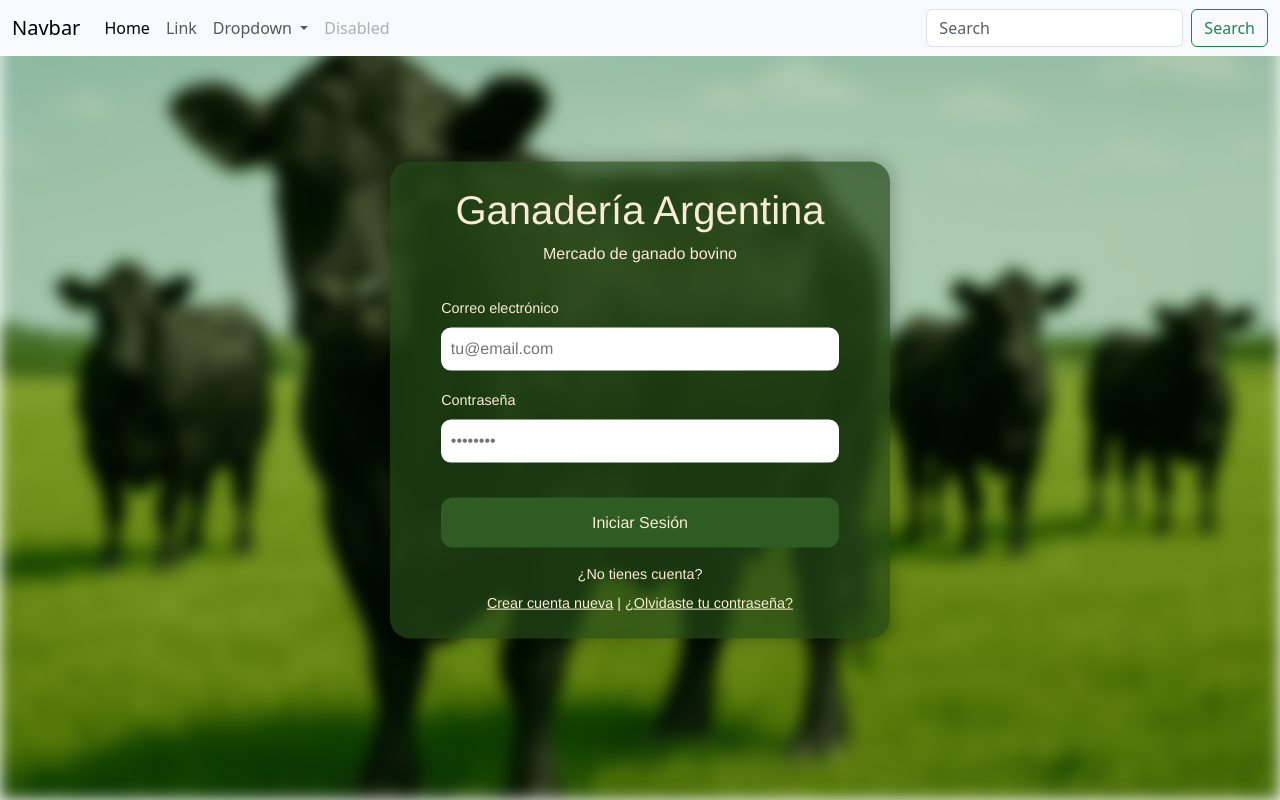
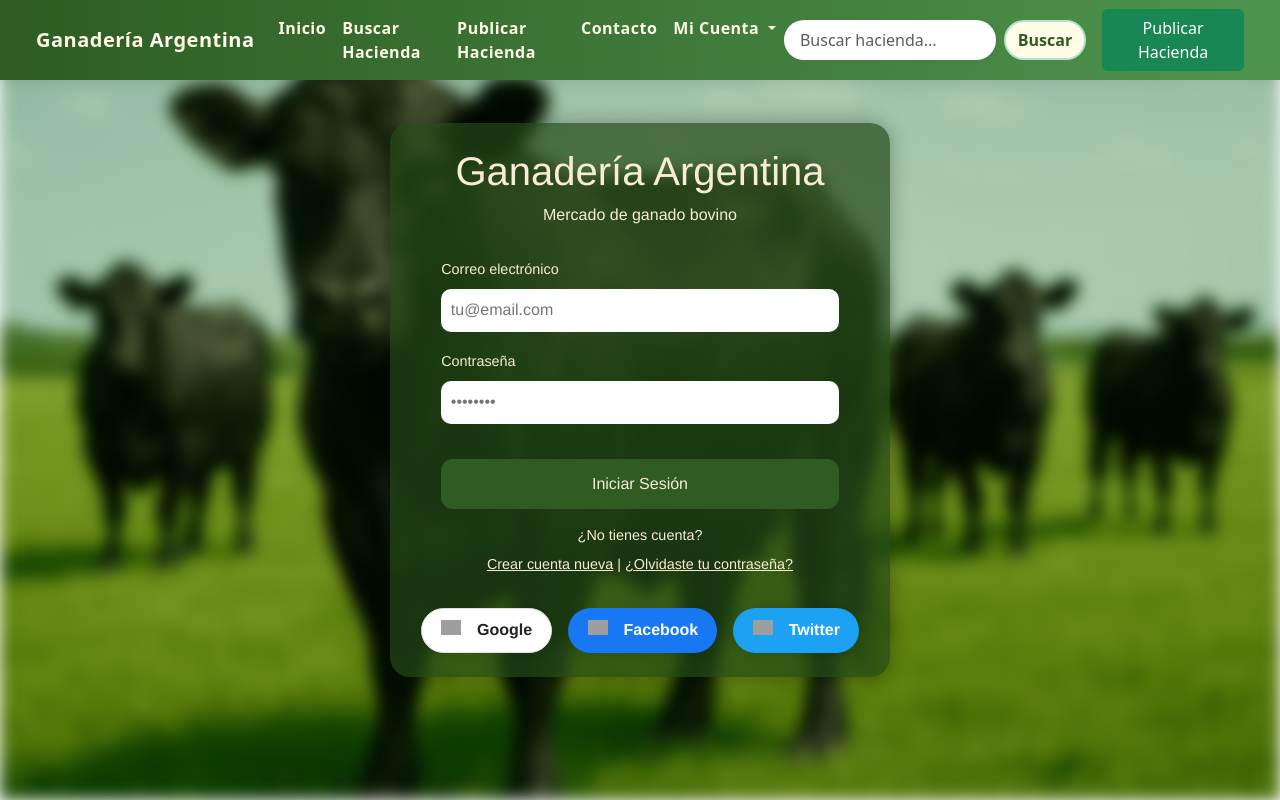
Before and after one commit to matiasbidinost/pRural, an Angular app: page / in a window 1280 px wide. Built offline with nearby package versions, Linux system fonts and the light colour scheme; grey boxes are pictures that could not be loaded.

Commit message:
mejora estetica parcial

```diff
--- a/src/app/app.css
+++ b/src/app/app.css
@@ -0,0 +1,88 @@
+/* Navbar general */
+.navbar {
+    background: linear-gradient(90deg, #2e5c22 0%, #4e944f 100%) !important;
+    box-shadow: 0 2px 12px rgba(0,0,0,0.08);
+    padding: 0.5rem 1.5rem;
+}
+
+/* Marca y links */
+.navbar-brand, .nav-link, .dropdown-toggle {
+    color: #fffbe7 !important;
+    font-weight: 600;
+    letter-spacing: 0.5px;
+    transition: color 0.2s;
+}
+
+.navbar-brand:hover, .nav-link:hover, .dropdown-toggle:hover {
+    color: #b7e4c7 !important;
+    text-shadow: 0 1px 6px rgba(46,92,34,0.10);
+}
+
+.nav-link.active {
+    color: #ffe082 !important;
+    border-bottom: 2px solid #ffe082;
+    border-radius: 0;
+}
+
+.nav-link.disabled {
+    color: #bdbdbd !important;
+    opacity: 0.7;
+}
+
+/* Dropdown */
+.dropdown-menu {
+    background: #2e5c22;
+    border-radius: 12px;
+    border: none;
+    box-shadow: 0 4px 16px rgba(0,0,0,0.10);
+}
+
+.dropdown-item {
+    color: #fffbe7;
+    transition: background 0.2s, color 0.2s;
+    border-radius: 8px;
+    margin: 2px 0;
+}
+
+.dropdown-item:hover, .dropdown-item:focus {
+    background: #4e944f;
+    color: #ffe082;
+}
+
+/* Search form */
+.form-control[type="search"] {
+    border-radius: 20px;
+    border: none;
+    padding: 0.5rem 1rem;
+    margin-right: 0.5rem;
+    box-shadow: 0 1px 4px rgba(46,92,34,0.08);
+    transition: box-shadow 0.2s;
+}
+
+.form-control[type="search"]:focus {
+    box-shadow: 0 2px 8px rgba(46,92,34,0.18);
+    outline: none;
+}
+
+.btn-outline-success {
+    border-radius: 20px;
+    border: 2px solid #b7e4c7;
+    color: #2e5c22;
+    background: #fffbe7;
+    font-weight: 600;
+    transition: background 0.2s, color 0.2s, border 0.2s;
+}
+
+.btn-outline-success:hover, .btn-outline-success:focus {
+    background: #4e944f;
+    color: #fffbe7;
+    border-color: #4e944f;
+}
+
+/* Responsive: navbar rounded only on desktop */
+@media (max-width: 991px) {
+    .navbar {
+        border-radius: 0;
+        padding: 0.5rem 0.5rem;
+    }
+}
--- a/src/app/app.html
+++ b/src/app/app.html
@@ -1,36 +1,44 @@
 <nav class="navbar navbar-expand-lg bg-body-tertiary">
   <div class="container-fluid">
-    <a class="navbar-brand" [routerLink]="['/login']">Navbar</a>
+    <a class="navbar-brand d-flex align-items-center" [routerLink]="['/']">
+      Ganadería Argentina
+    </a>
     <button class="navbar-toggler" type="button" data-bs-toggle="collapse" data-bs-target="#navbarSupportedContent" aria-controls="navbarSupportedContent" aria-expanded="false" aria-label="Toggle navigation">
       <span class="navbar-toggler-icon"></span>
     </button>
     <div class="collapse navbar-collapse" id="navbarSupportedContent">
       <ul class="navbar-nav me-auto mb-2 mb-lg-0">
         <li class="nav-item">
-          <a class="nav-link active" aria-current="page" [routerLink]="['/register']">Home</a>
+          <a class="nav-link" [routerLink]="['/']">Inicio</a>
         </li>
         <li class="nav-item">
-          <a class="nav-link" href="#">Link</a>
+          <a class="nav-link" [routerLink]="['/search']">Buscar Hacienda</a>
+        </li>
+        <li class="nav-item">
+          <a class="nav-link" [routerLink]="['/publish']">Publicar Hacienda</a>
+        </li>
+        <li class="nav-item">
+          <a class="nav-link" [routerLink]="['/contact']">Contacto</a>
         </li>
         <li class="nav-item dropdown">
           <a class="nav-link dropdown-toggle" href="#" role="button" data-bs-toggle="dropdown" aria-expanded="false">
-            Dropdown
+            Mi Cuenta
           </a>
           <ul class="dropdown-menu">
-            <li><a class="dropdown-item" href="#">Action</a></li>
-            <li><a class="dropdown-item" href="#">Another action</a></li>
+            <li><a class="dropdown-item" [routerLink]="['/profile']">Mi Perfil</a></li>
+            <li><a class="dropdown-item" [routerLink]="['/my-listings']">Mis Publicaciones</a></li>
             <li><hr class="dropdown-divider"></li>
-            <li><a class="dropdown-item" href="#">Something else here</a></li>
+            <li><a class="dropdown-item" [routerLink]="['/login']">Cerrar Sesión</a></li>
           </ul>
         </li>
-        <li class="nav-item">
-          <a class="nav-link disabled" aria-disabled="true">Disabled</a>
-        </li>
       </ul>
-      <form class="d-flex" role="search">
-        <input class="form-control me-2" type="search" placeholder="Search" aria-label="Search"/>
-        <button class="btn btn-outline-success" type="submit">Search</button>
+      <form class="d-flex mx-auto search-form" role="search">
+        <input class="form-control me-2" type="search" placeholder="Buscar hacienda..." aria-label="Buscar"/>
+        <button class="btn btn-outline-success" type="submit">Buscar</button>
       </form>
+      <a class="btn btn-success ms-3 d-none d-lg-block" [routerLink]="['/publish']">
+        Publicar Hacienda
+      </a>
     </div>
   </div>
 </nav>
--- a/src/app/components/auth/login/login.css
+++ b/src/app/components/auth/login/login.css
@@ -79,3 +79,94 @@ form {
 .loginExtras a {
     text-decoration: underline;
 }
+
+.social-login {
+    width: 100%;
+    margin-top: 2rem;
+    display: flex;
+    flex-direction: column;
+    align-items: center;
+}
+
+.social-login-text {
+    color: antiquewhite;
+    font-size: 1rem;
+    margin-bottom: 1rem;
+    letter-spacing: 0.5px;
+}
+
+.social-buttons {
+    display: flex;
+    gap: 1rem;
+    justify-content: center;
+    width: 100%;
+}
+
+.btn-social {
+    display: flex;
+    align-items: center;
+    gap: 0.5rem;
+    border: none;
+    border-radius: 50px;
+    padding: 0.6rem 1.2rem;
+    font-size: 1rem;
+    font-family: inherit;
+    font-weight: 600;
+    cursor: pointer;
+    box-shadow: 0 2px 8px rgba(0,0,0,0.10);
+    transition: transform 0.2s, box-shadow 0.2s;
+    background: #fff;
+    color: #222;
+}
+
+.btn-social .icon {
+    display: inline-block;
+    width: 20px;
+    height: 20px;
+    background-size: contain;
+    background-repeat: no-repeat;
+    margin-right: 0.5rem;
+}
+
+.btn-social.google .icon {
+    background-image: url('https://img.icons8.com/color/48/google-logo.png');
+}
+
+.btn-social.facebook .icon {
+    background-image: url('https://upload.wikimedia.org/wikipedia/commons/0/05/Facebook_Logo_%282019%29.png');
+}
+
+.btn-social.twitter .icon {
+    background-image: url('https://img.icons8.com/ios-filled/50/twitterx--v1.png');
+}
+
+.btn-social.google {
+    background: #fff;
+    color: #222;
+    border: 1.5px solid #e0e0e0;
+}
+
+.btn-social.google:hover {
+    box-shadow: 0 4px 12px rgba(66,133,244,0.15);
+    transform: translateY(-2px) scale(1.04);
+}
+
+.btn-social.facebook {
+    background: #1877F3;
+    color: #fff;
+}
+
+.btn-social.facebook:hover {
+    background: #145db2;
+    transform: translateY(-2px) scale(1.04);
+}
+
+.btn-social.twitter {
+    background: #1DA1F2;
+    color: #fff;
+}
+
+.btn-social.twitter:hover {
+    background: #0d8ddb;
+    transform: translateY(-2px) scale(1.04);
+}
--- a/src/app/components/auth/login/login.html
+++ b/src/app/components/auth/login/login.html
@@ -3,19 +3,20 @@
             <h1>Ganadería Argentina</h1>
             <p>Mercado de ganado bovino</p>
         </div>
-        <form>
+        <form autocomplete="on">
             <div class="user-form">
                 <label for="email">Correo electrónico</label>
-                <input type="email" id="email" name="email" placeholder="tu@email.com" required>
+                <input type="email" id="email" name="email" placeholder="tu@email.com" required autocomplete="email">
             </div>
 
             <div class="user-form">
                 <label for="password">Contraseña</label>
-                <input type="password" id="password" name="password" placeholder="••••••••" required>
+                <input type="password" id="password" name="password" placeholder="••••••••" required autocomplete="current-password">
             </div>
 
             <button type="submit" class="btn-login">Iniciar Sesión</button>
         </form>
+
 
         <div class="divider">
             <span>¿No tienes cuenta?</span>
@@ -25,4 +26,22 @@
             <a href="register.html">Crear cuenta nueva</a> |
             <a href="forgot-password.html">¿Olvidaste tu contraseña?</a>
         </div>
+
+        <div class="social-login">
+
+            <div class="social-buttons">
+                <button type="button" class="btn-social google" aria-label="Ingresar con Google">
+                    <span class="icon"></span>
+                    Google
+                </button>
+                <button type="button" class="btn-social facebook" aria-label="Ingresar con Facebook">
+                    <span class="icon"></span>
+                    Facebook
+                </button>
+                <button type="button" class="btn-social twitter" aria-label="Ingresar con Twitter">
+                    <span class="icon"></span>
+                    Twitter
+                </button>
+            </div>
+        </div>
     </div>
```
Also changed, not shown: src/assets/face_icon.png (added), 1 other file (tests, documents, lock files or other folders).
